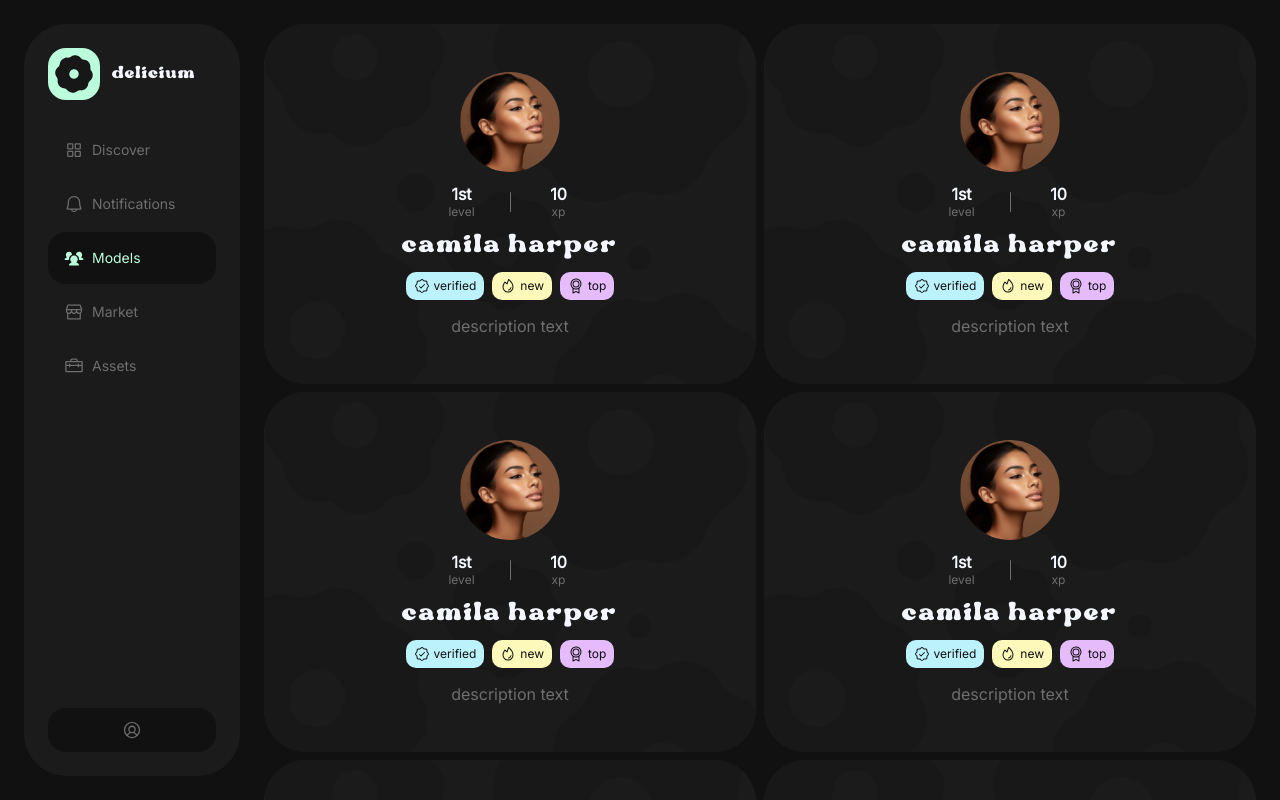
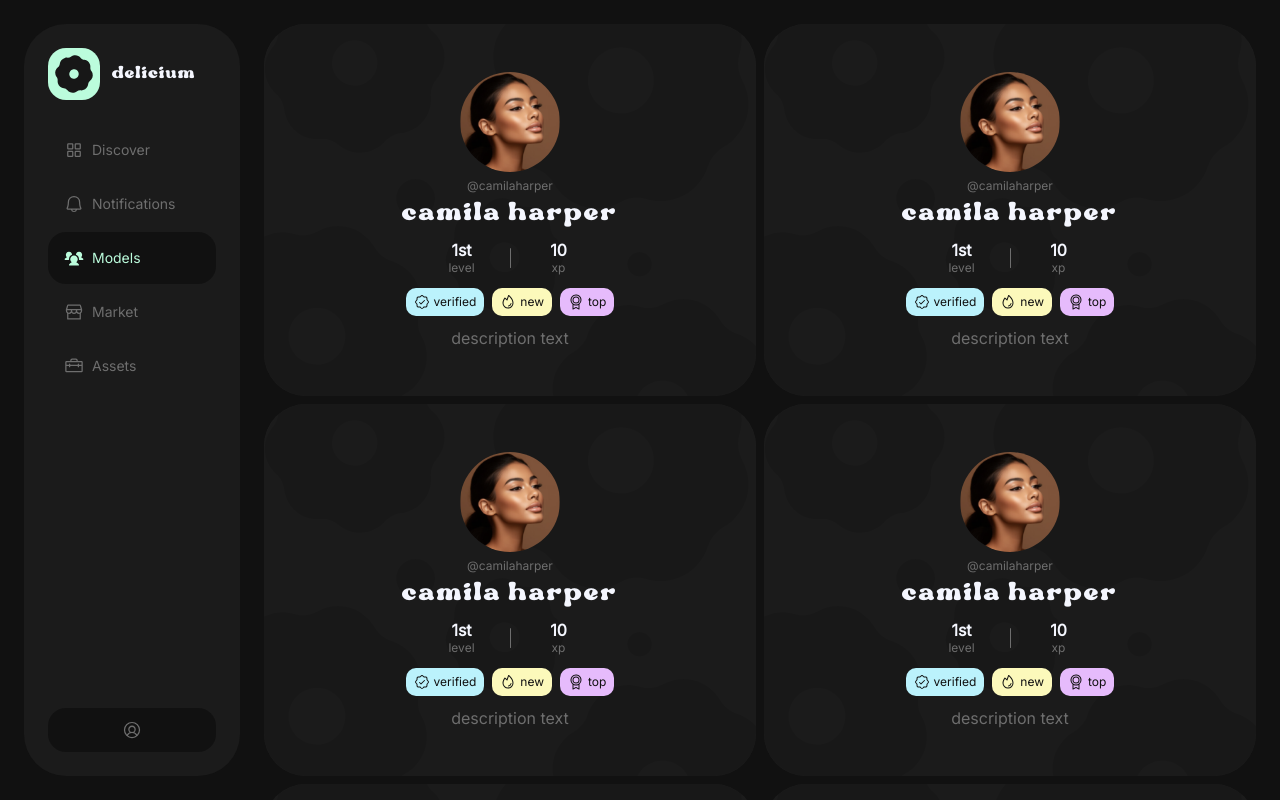
Before and after one commit to dolianich/dellicium, a React (Vite) app: page /models in a window 1280 px wide. Shown: the top 800 px of the page. Built offline with nearby package versions, Linux system fonts and the light colour scheme.

Commit message:
Upd ModelCard component

```diff
--- a/src/components/ModelCard/ModelCard.module.css
+++ b/src/components/ModelCard/ModelCard.module.css
@@ -15,7 +15,7 @@
     align-items: center;
     justify-content: center;
     flex-direction: column;
-    gap: 12px;
+    gap: 6px;
     width: calc(100% - 48px);
     height: 100%;
     background-image: url(../../assets/modelCardBg_static.svg);
@@ -54,7 +54,7 @@
     display: flex;
     flex-direction: row;
     gap: 8px;
-    margin-bottom: 4px;
+    margin-bottom: 6px;
 }
 
 
@@ -71,6 +71,8 @@
     align-items: center;
     justify-content: center;
     gap: 24px;
+    margin-top: 6px;
+    margin-bottom: 6px;
 }
 
 .divider{
@@ -79,3 +81,12 @@
     background-color: var(--light-grey);
     border-radius: 100px;
 }
+
+.username{
+    font-size: 12px;
+    font-family: "Inter";
+    font-weight: 400;
+    line-height: 16px;
+    margin: 0;
+    color: var(--light-grey);
+}
--- a/src/components/ModelCard/ModelCard.tsx
+++ b/src/components/ModelCard/ModelCard.tsx
@@ -14,6 +14,7 @@ interface Props {
   img: string;
   level: number;
   xp: number;
+  username: string;
 }
 
 const ModelCard = ({
@@ -24,17 +25,19 @@ const ModelCard = ({
   img,
   level,
   xp,
+  username,
 }: Props) => {
   return (
     <Link to={link} className={styles.wrapper}>
       <div className={styles.container}>
         <Avatar size="small" img={img} />
+        <p className={styles.username}>{username}</p>
+        <h2>{name.toLowerCase()}</h2>
         <div className={styles.stats}>
           <Stats value={getOrdinalSuffix(level)} subtitle="level" />
           <div className={styles.divider} />
           <Stats value={formatPoints(xp)} subtitle="xp" />
         </div>
-        <h2>{name.toLowerCase()}</h2>
         <div className={styles.badges}>
           {tags?.map((tag) => (
             <Badge type={tag} />
--- a/src/pages/ModelsPage.tsx
+++ b/src/pages/ModelsPage.tsx
@@ -14,6 +14,7 @@ const ModelsPage = () => {
           img={model.avatar}
           level={model.level}
           xp={model.xp}
+          username={model.username}
         />
       ))}
     </div>
```
